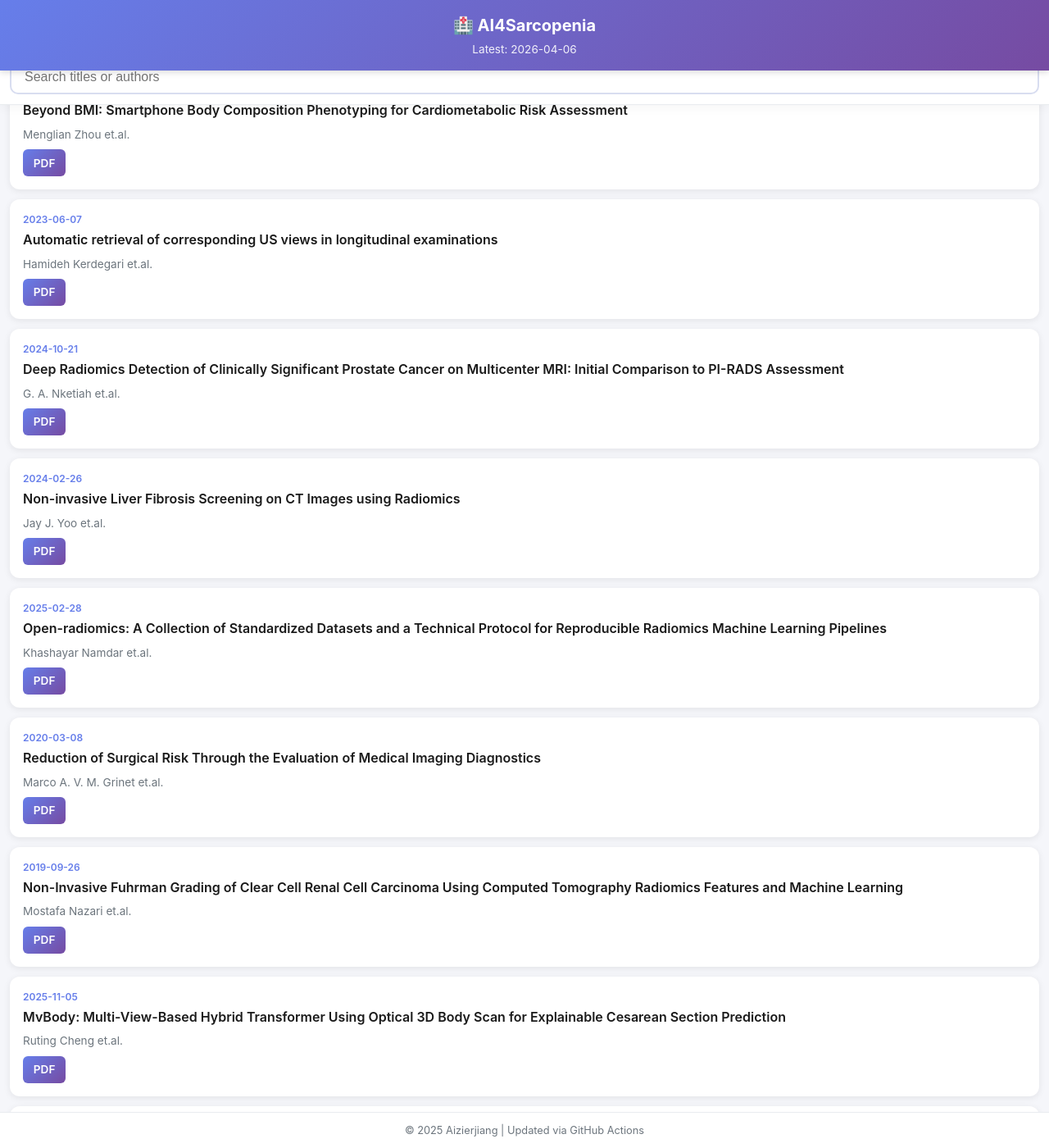
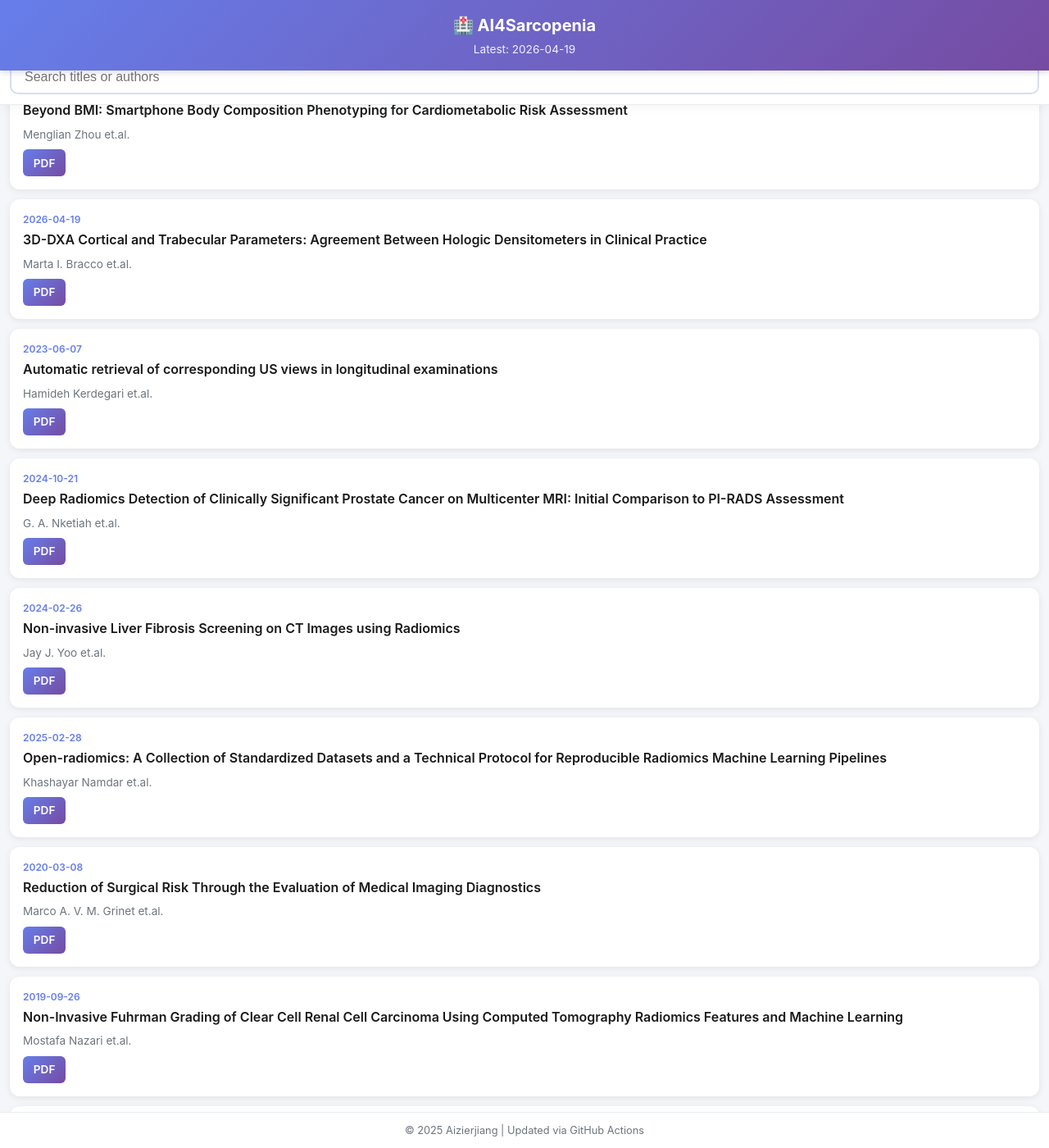
Before and after one commit to Aizierjiang/AI4SarcopeniaLiteratureDaily, a Jekyll site: the page docs/mobile.html, which Jekyll copies as it is, in a window 1280 px wide and 1400 px high, scrolled down 6301 px. Shown: the whole window at 82% size. Built offline with Jekyll 4.4.1, drawn with Linux system fonts in a browser that asks for light colours; some of the changed text lies outside the part shown.

Commit message:
Auto Update: AI4Sarcopenia Literature Daily Papers

```diff
--- a/docs/sarcopenia-arxiv-daily-web.json
+++ b/docs/sarcopenia-arxiv-daily-web.json
@@ -45,7 +45,8 @@
     "2603.09137": "|**2026-03-11**|**Transformer-Based Multi-Region Segmentation and Radiomic Analysis of HR-pQCT Imaging for Osteoporosis Classification**|Mohseu Rashid Subah et.al.|[2603.09137](http://arxiv.org/abs/2603.09137)||\n",
     "2603.18983": "|**2026-03-19**|**Machine learning reconstruction of digit bone Raman spectra enables noninvasive transcutaneous detection of systemic osteoporosis**|Mohammad Hosseini et.al.|[2603.18983](http://arxiv.org/abs/2603.18983)||\n",
     "2603.28172": "|**2026-03-30**|**Approximation of symmetric total variation on point clouds**|Stefano Almi et.al.|[2603.28172](http://arxiv.org/abs/2603.28172)||\n",
-    "2603.27017": "|**2026-04-06**|**Beyond BMI: Smartphone Body Composition Phenotyping for Cardiometabolic Risk Assessment**|Menglian Zhou et.al.|[2603.27017](http://arxiv.org/abs/2603.27017)||\n"
+    "2603.27017": "|**2026-04-06**|**Beyond BMI: Smartphone Body Composition Phenotyping for Cardiometabolic Risk Assessment**|Menglian Zhou et.al.|[2603.27017](http://arxiv.org/abs/2603.27017)||\n",
+    "2604.17361": "|**2026-04-19**|**3D-DXA Cortical and Trabecular Parameters: Agreement Between Hologic Densitometers in Clinical Practice**|Marta I. Bracco et.al.|[2604.17361](http://arxiv.org/abs/2604.17361)||\n"
   },
   "Ultrasound Muscle Assessment": {
     "2306.04739": "|**2023-06-07**|**Automatic retrieval of corresponding US views in longitudinal examinations**|Hamideh Kerdegari et.al.|[2306.04739](http://arxiv.org/abs/2306.04739)||\n"
```
Also changed, not shown: docs/index.md (+3 -2 lines).
